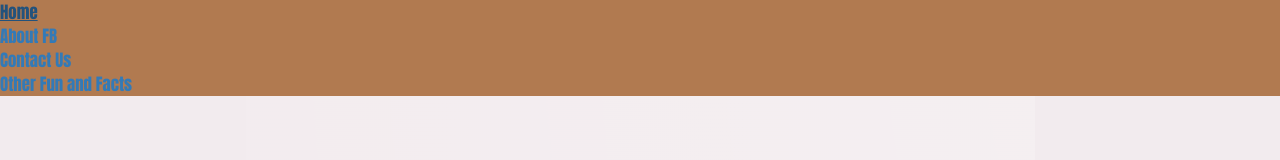
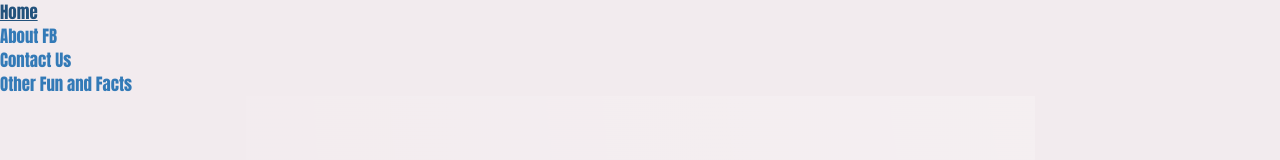
Before and after one commit to tashtech2024/factblitz-frontend, a React (Vite) app: page / in a window 1280 px wide. Shown: the top 160 px of the page. Built offline with nearby package versions, Linux system fonts and the light colour scheme; no server answers.

Commit message:
CHANGED NAVBAR TO SAME COLOR BCKGRD - 2:47 AM - 6-19-24

```diff
--- a/src/App.css
+++ b/src/App.css
@@ -7,8 +7,9 @@
 }
 
 .NavBar{
-  background-color: #B17A50;
+  background-color: F2EBEE;
 }
+
 
 .logo {
   height: 6em;
--- a/src/index.css
+++ b/src/index.css
@@ -17,7 +17,7 @@ a {
   flex-wrap: nowrap;
   font-weight: 500;
   font-size: 1.2em;
-  color: #0f7d80;
+  color: #1fa4a8;
   text-decoration: inherit;
 }
 a:hover {
```
